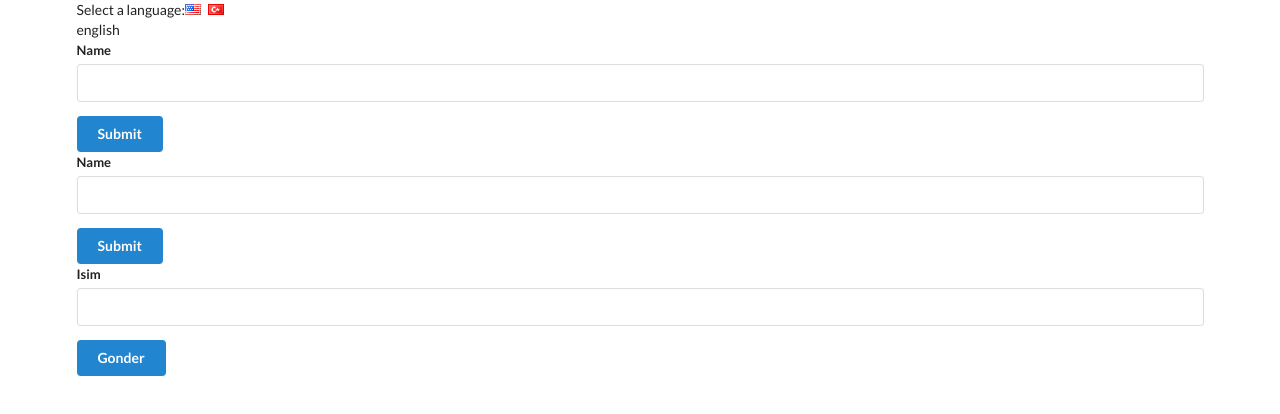
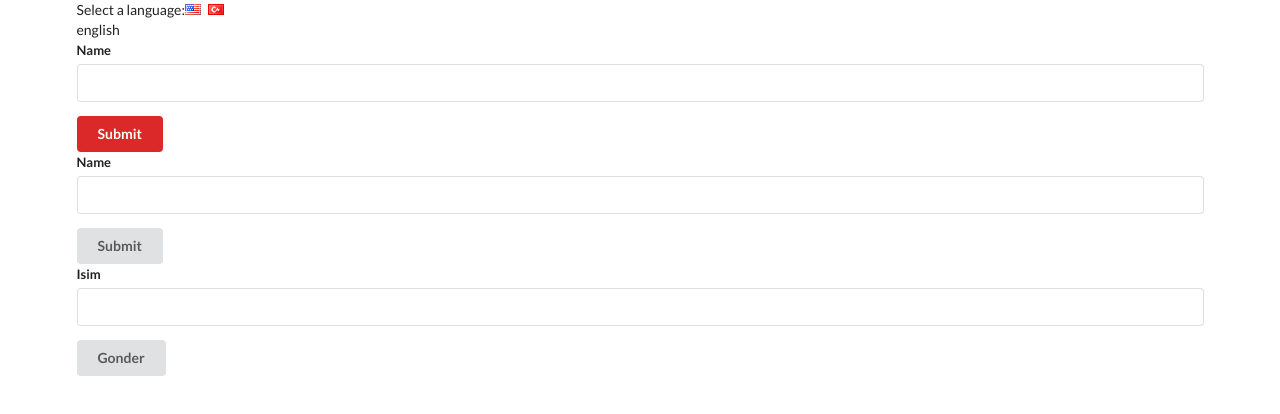
Before and after one commit to ironcarbon/translate-react-context-system, a React (Create React App) app: page / in a window 1280 px wide. Shown: the top 414 px of the page. Built offline with nearby package versions, Linux system fonts and the light colour scheme.

Commit message:
accesing data with consumers, pulling from multiple context

```diff
--- a/src/components/App.js
+++ b/src/components/App.js
@@ -1,6 +1,7 @@
 import React from 'react';
 import UserCreate from './UserCreate';
 import LanguageContext from '../contexts/LanguageContext';
+import ColorContext from '../contexts/ColorContext';
 
 class App extends React.Component {
     state = { language: 'english' };
@@ -18,9 +19,12 @@
                     <i className="tr flag" onClick={() => this.onLanguageChange('turkish')}></i>
                 </div>
                 {this.state.language}
-                <LanguageContext.Provider value={this.state.language}>
-                    <UserCreate />
-                </LanguageContext.Provider>
+
+                <ColorContext.Provider value='red'>
+                    <LanguageContext.Provider value={this.state.language}>
+                        <UserCreate />
+                    </LanguageContext.Provider>
+                </ColorContext.Provider>
 
                 <LanguageContext.Provider value='english'>
                     <UserCreate />
--- a/src/components/Button.js
+++ b/src/components/Button.js
@@ -1,13 +1,33 @@
 import React from 'react';
 import LanguageContext from '../contexts/LanguageContext';
+import ColorContext from '../contexts/ColorContext';
 
 class Button extends React.Component {
-    static contextType = LanguageContext;
+
+
+    renderSubmit(value) {
+        return value === 'english' ? 'Submit' : 'Gonder'
+    }
+
+    renderButton(color) {
+        return (
+            <button className={`ui button ${color}`}>
+                <LanguageContext.Consumer>
+                    {value => this.renderSubmit(value)}
+                </LanguageContext.Consumer>
+            </button>
+        )
+    }
 
     render() {
-        //console.log(this.context)
-        const text = this.context === 'english' ? 'Submit' : 'Gonder'
-        return <button className="ui button primary">{text}</button>
+
+        return (
+            <ColorContext.Consumer>
+                {(color) => this.renderButton(color)}
+
+
+            </ColorContext.Consumer>
+        )
     }
 }
 export default Button;
--- /dev/null
+++ b/src/contexts/ColorContext.js
@@ -0,0 +1,3 @@
+import React from 'react';
+
+export default React.createContext();
```
